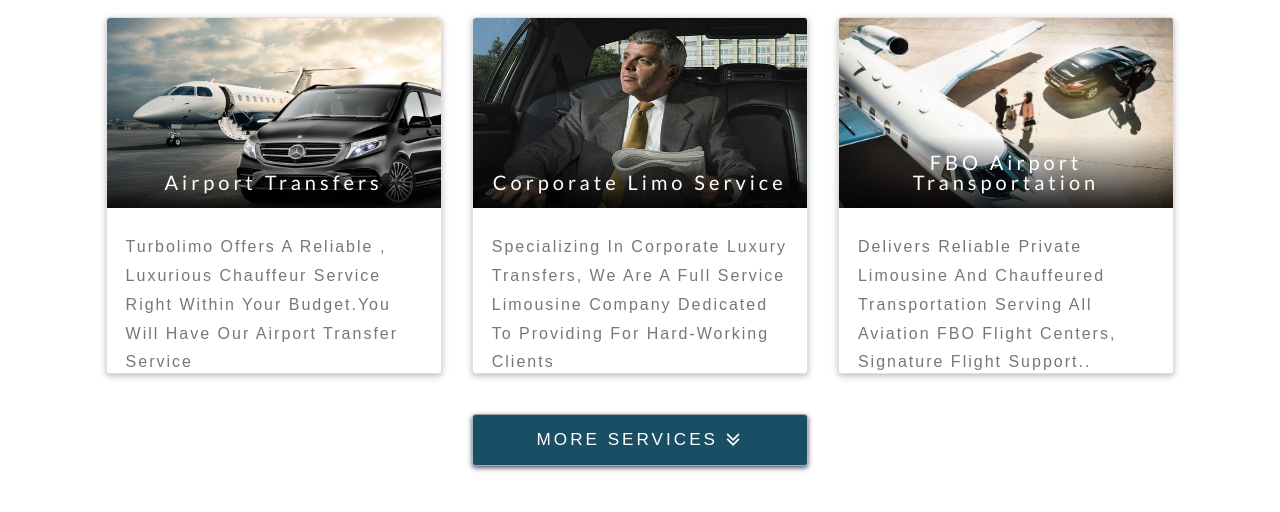
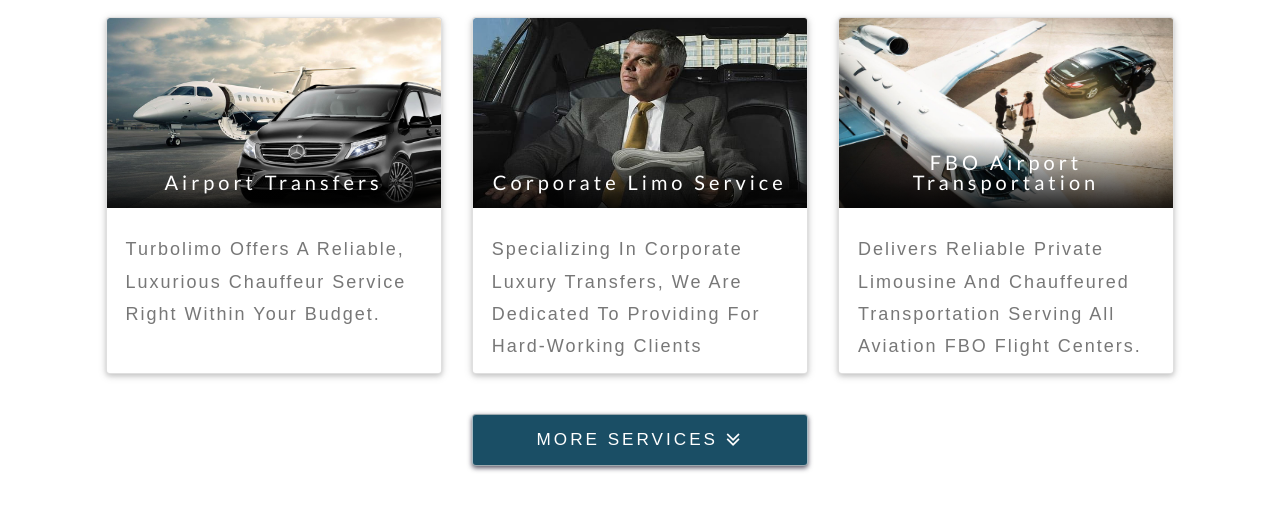
Before and after one commit to hossam1981/turbo, a PHP site: page / in a window 1280 px wide. Shown: the part 1103-1615 px from the top of the page. Run offline with PHP 8.4, Linux system fonts and the light colour scheme; some libraries are stand-ins or nearby versions.

Commit message:
shortern card text and font 18px inteed of 16 p.card

```diff
--- a/index.html
+++ b/index.html
@@ -182,8 +182,7 @@
       <img class="card-img-top" src="./media/airport-trans.jpeg" alt="Card image cap" loading="lazy">
       <div class="card-body">
         <h5 class="card-title">Airport Transfers</h5>
-        <p class="card-text">Turbolimo offers a reliable , luxurious chauffeur service right within your budget.you will have our airport transfer
-          service
+        <p class="card-text">Turbolimo offers a reliable, luxurious chauffeur service right within your budget.
         </p>
       </div>
     </div>
@@ -201,8 +200,7 @@
       <img class="card-img-top" src="./media/corporate-1.jpeg" alt="Card image cap" loading="lazy">
       <div class="card-body">
         <h5 class="card-title">Corporate Limo Service</h5>
-        <p class="card-text">Specializing in corporate luxury transfers, we are a full service limousine company dedicated to providing for hard-working
-          clients </p>
+        <p class="card-text">Specializing in corporate luxury transfers, we are dedicated to providing for hard-working clients </p>
 
       </div>
     </div>
@@ -217,9 +215,7 @@
       <img class="card-img-top" src="./media/Private_transport-1.jpeg" alt="Card image cap" loading="lazy">
       <div class="card-body">
         <h5 class="card-title">FBO Airport Transportation</h5>
-        <p class="card-text">Delivers reliable private limousine and chauffeured transportation serving all Aviation FBO Flight Centers, Signature
-          Flight Support..
-
+        <p class="card-text">Delivers reliable private limousine and chauffeured transportation serving all Aviation FBO Flight Centers.
         </p>
 
       </div>
@@ -241,7 +237,7 @@
       <img class="card-img-top" src="./media/weddings-1.jpeg" alt="Card image cap" loading="lazy">
       <div class="card-body">
         <h5 class="card-title">Wedding</h5>
-        <p class="card-text"> We team up with your event planner to take out the stress of planning so you can simply enjoy the big day.</p>
+        <p class="card-text"> We team up with your event planner so you can simply enjoy the big day.</p>
       </div>
     </div>
     <!-- end of  card -->
--- a/style/main.css
+++ b/style/main.css
@@ -282,7 +282,7 @@ img.card-img-top{
     bottom: 0;
 }
 p.card-text {
-    font-size: 16px;
+    font-size: 18px;
     text-align: left;
 }
 i + div{
```
Also changed, not shown: form.html (+9 -2 lines).
